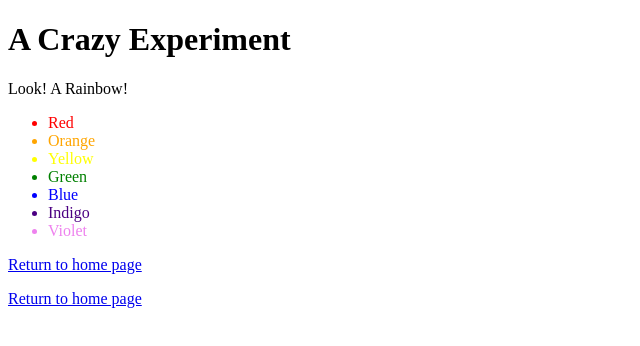
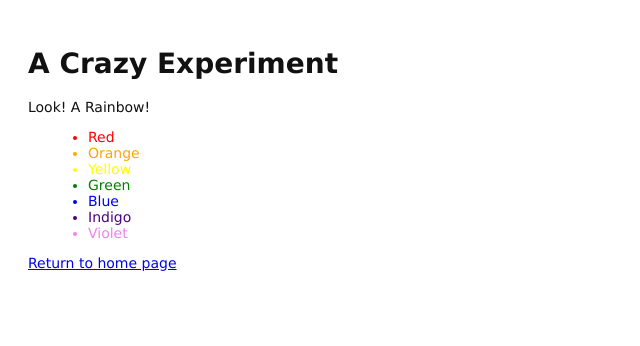
Before and after one commit to nganhong/learnprogramming, a plain HTML site: page rainbow.html in a window 1280 px wide. Shown: the whole page, without its empty margins (0-640 px from the left). Drawn offline with Linux system fonts and the light colour scheme.

Commit message:
Add CSS stylesheet to rainbow.html

```diff
--- a/rainbow.html
+++ b/rainbow.html
@@ -2,6 +2,7 @@
 <html lang='en'>
 <head>
   <title>A Crazy Experiment</title>
+<link rel='stylesheet' href='style.css' />
   <meta charset='utf-8' />
 </head>
 <body>
@@ -20,6 +21,5 @@
 
   <p><a href='index.html'>Return to home page</a></p>
 
-  <p><a href='index.html'>Return to home page</a></p>
 </body>
 </html>
```
